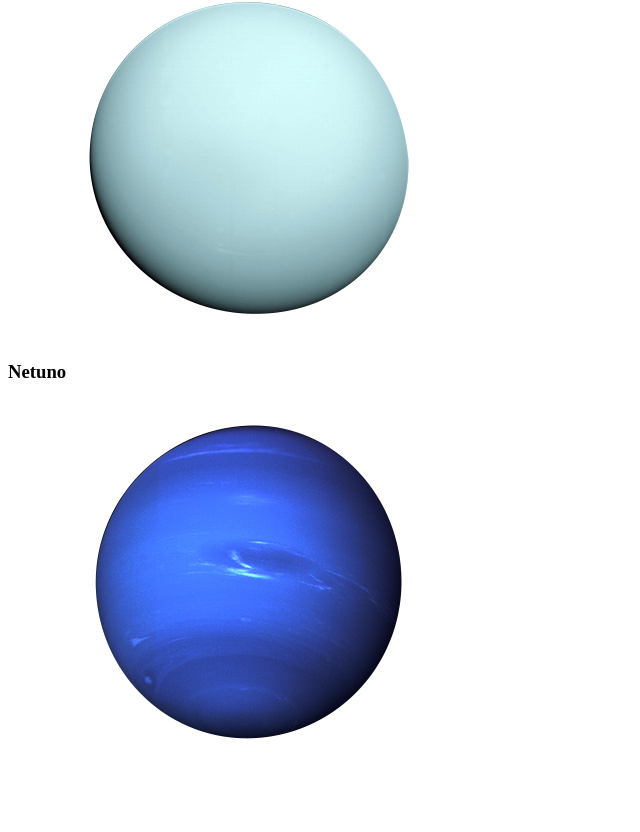
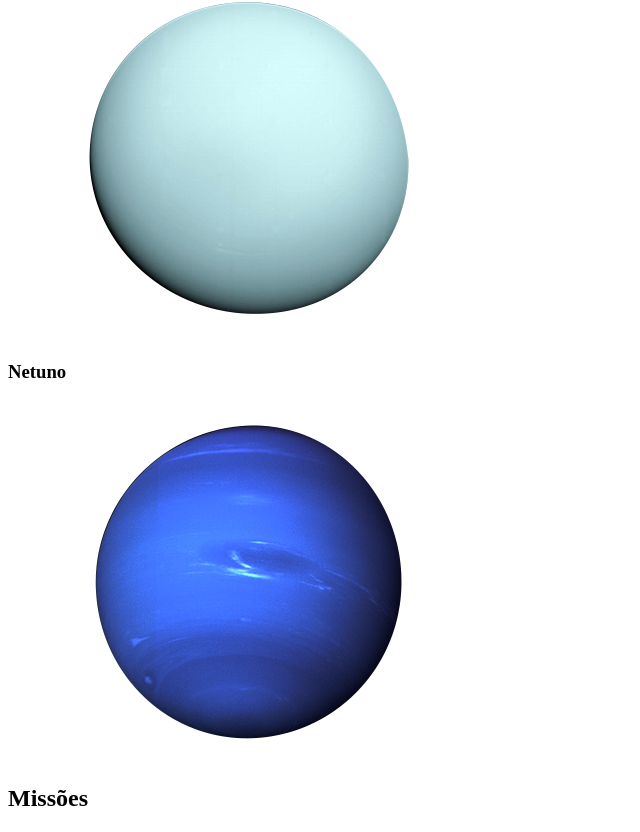
Before and after one commit to lkotlarenko/Project-Solar-System, a React (Create React App) app: page / in a window 1280 px wide. Shown: the part 2730-3562 px from the top of the page, without its empty margins (0-640 px from the left). Before the commit the page ends 3504 px from the top, so only its background shows below. Built offline with nearby package versions, Linux system fonts and the light colour scheme.

Commit message:
created "Missions" starting "MissionCard"

```diff
--- a/src/App.js
+++ b/src/App.js
@@ -1,13 +1,15 @@
 import React from 'react';
 import Header from './components/Header';
 import SolarSystem from './components/SolarSystem';
-import Title from './components/Title';
+import Missions from './components/Missions';
+// import Title from './components/Title';
 class App extends React.Component {
   render() {
     return (
       <>
         <Header />
         <SolarSystem />
+        <Missions />
       </>
     );
   }
--- /dev/null
+++ b/src/components/Missions.jsx
@@ -0,0 +1,14 @@
+import React from 'react';
+import Title from './Title';
+
+class Missions extends React.Component {
+  render() {
+    return (
+      <div className="missions-div" data-testid="missions">
+        <Title headline="Missões" />
+      </div>
+    );
+  }
+}
+
+export default Missions;
```
Also changed, not shown: src/components/MissionCard.jsx (added).
